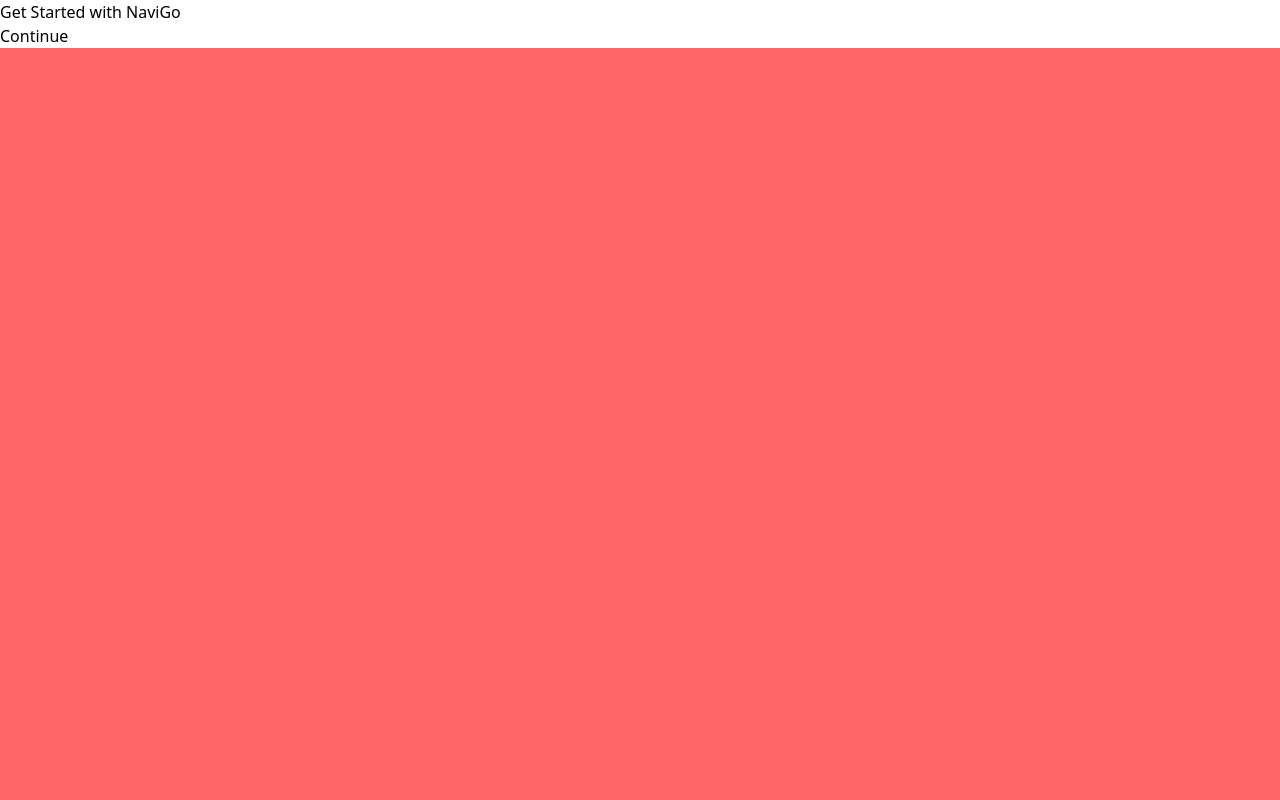
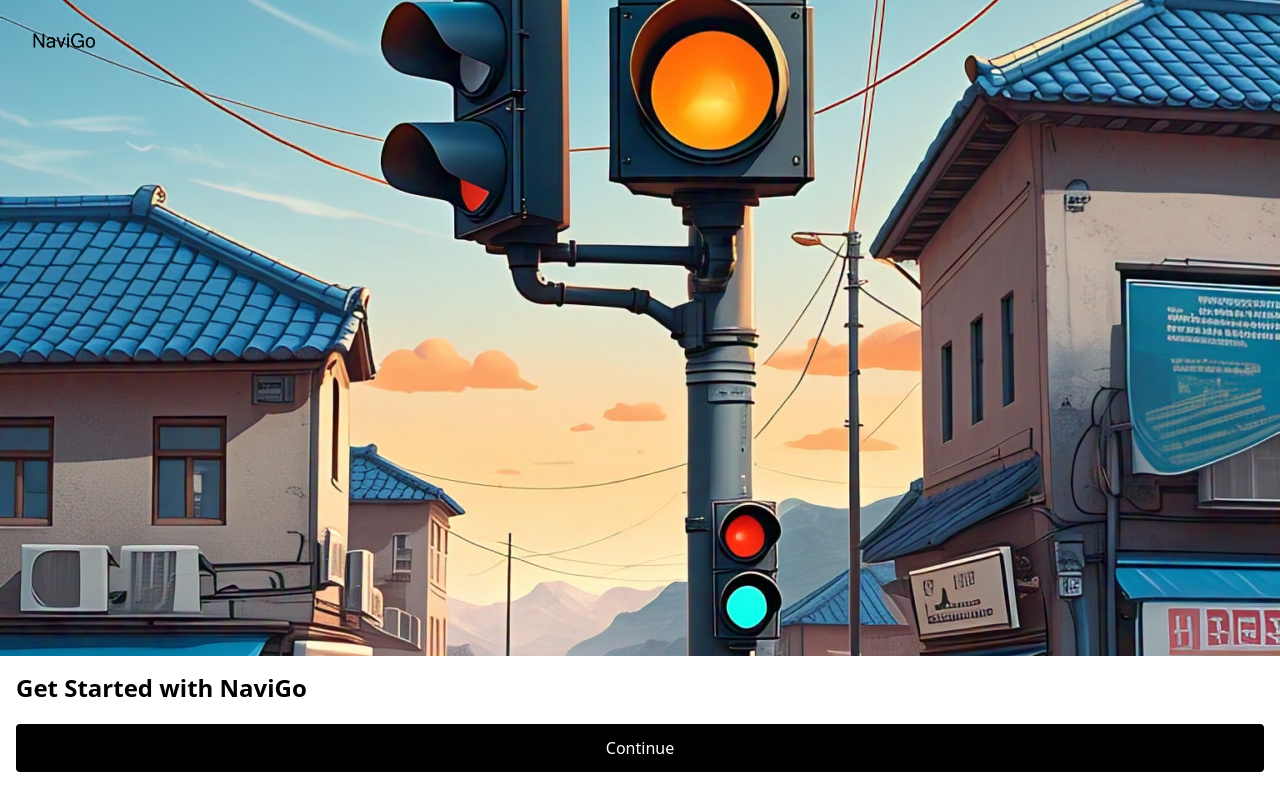
Before and after one commit to Tracer786/NaviGo, a React (Vite) app in the folder Frontend/: page / in a window 1280 px wide. Built offline with nearby package versions, Linux system fonts and the light colour scheme.

Commit message:
Setting Home page
Will set the home page using different tailwind classes and other designs.

```diff
--- a/Frontend/src/pages/Home.jsx
+++ b/Frontend/src/pages/Home.jsx
@@ -3,10 +3,11 @@ import React from "react";
 const Home = () => {
     return (
         <div>
-            <div className="h-screen flex justify-between flex-col w-full bg-red-400">
-                <div className="bg-white">
-                    <h2>Get Started with NaviGo</h2>
-                    <button>Continue</button>
+            <div className="bg-cover bg-bottom bg-[url(/images/Home_Image.jpg)] h-screen pt-8 flex justify-between flex-col w-full bg-red-400">
+                <img className="w-16 ml-8" src="/images/NaviGo_Logo.png" alt="" />
+                <div className="bg-white pb-7 py-4 px-4">
+                    <h2 className="text-2xl font-bold">Get Started with NaviGo</h2>
+                    <button className="w-full bg-black text-white py-3 rounded mt-5">Continue</button>
                 </div>
             </div>
         </div>
```
Also changed, not shown: Frontend/public/images/Home_Image.jpg (added), Frontend/public/images/NaviGo_Logo.png (added).
